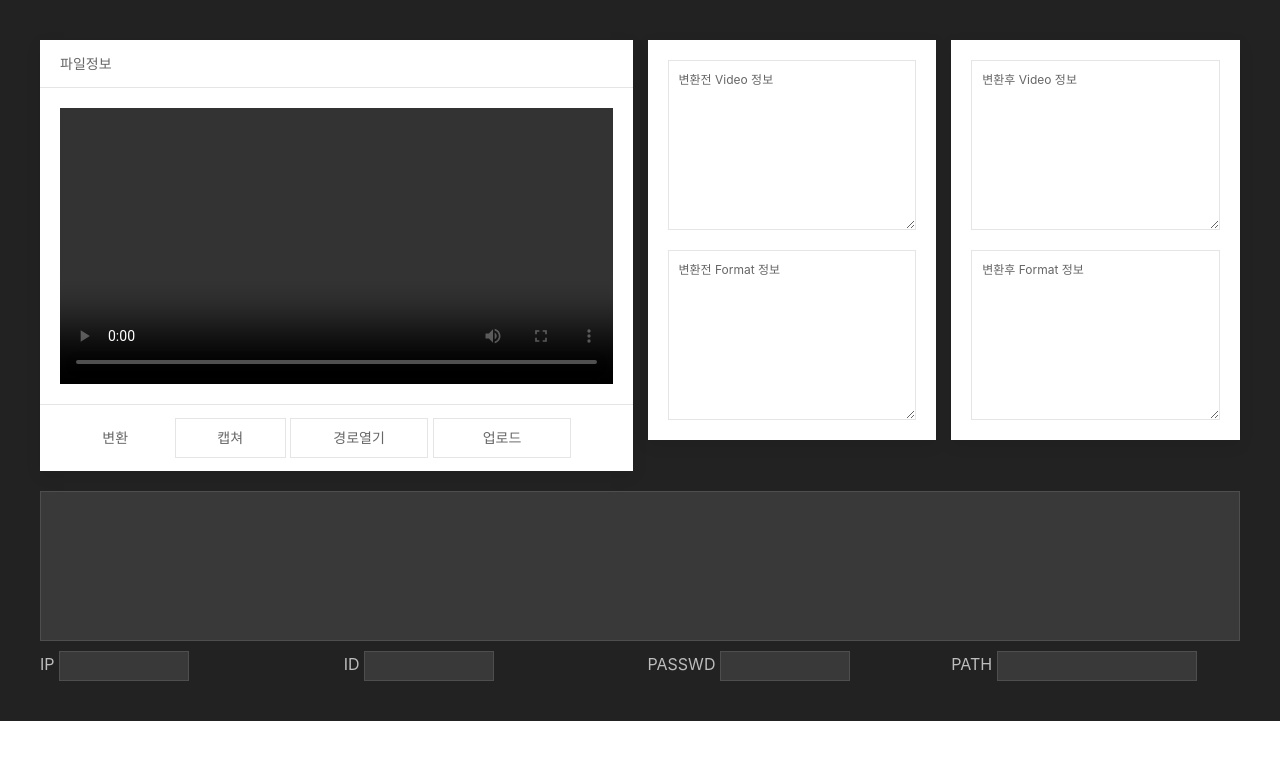
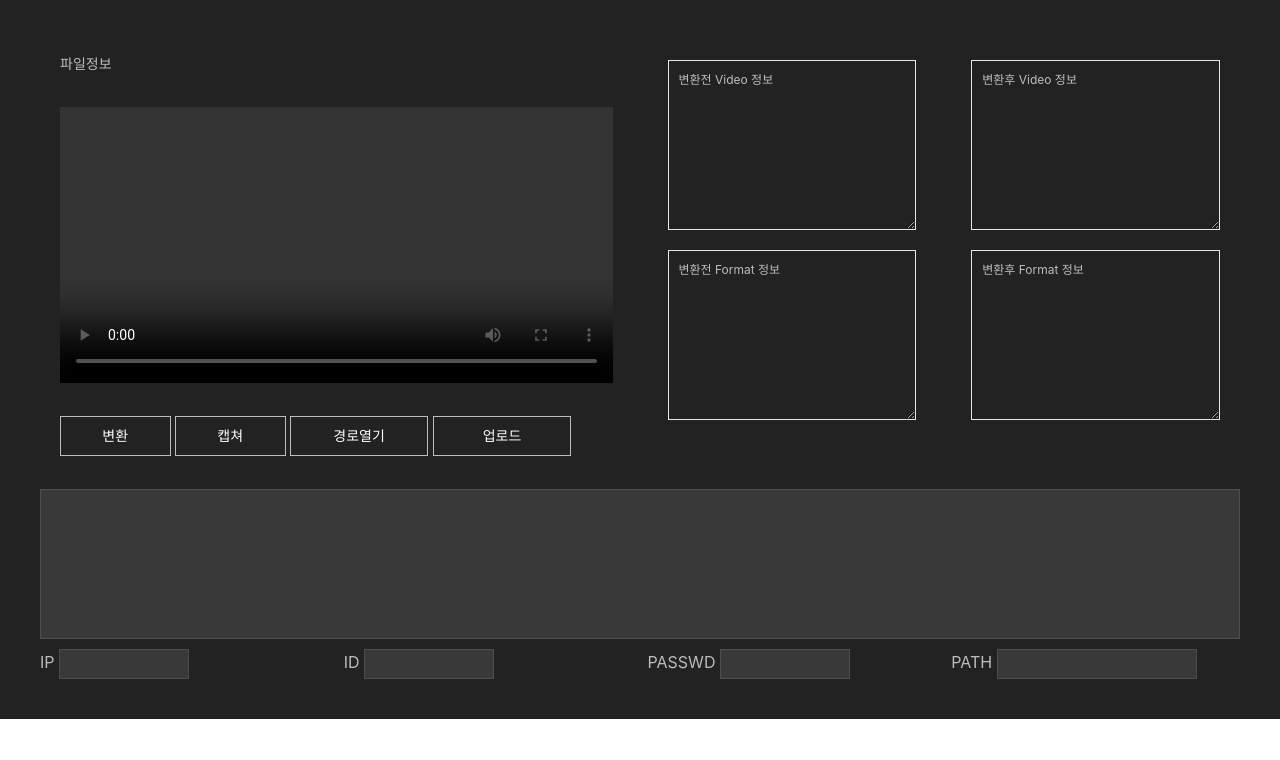
Before and after one commit to ryuken73/electron-mp4-viewer, an Electron app: page index.html in a window 1280 px wide. Drawn offline with Linux system fonts and the light colour scheme; no server answers.

Commit message:
need more change

```diff
--- a/index.html
+++ b/index.html
@@ -13,7 +13,7 @@
         <div class="uk-grid-small" uk-grid>
 
           <div class="uk-width-1-2 uk-child-width-auto">
-            <div class="uk-card uk-card-small uk-card-default">
+            <div class="uk-card uk-card-small">
               <div class="uk-card-header">
                 <p class="uk-text-small" id="title">파일정보</p>
               </div>
@@ -21,22 +21,22 @@
                 <video id="videoPlayer" width="100%" height="100%" controls></video>
               </div>
               <div class="uk-card-footer">
-                <button class="uk-button uk-button-primary uk-width-1-5 uk-animation-scale-up" id="convert">변환</button>
-                <button class="uk-button uk-button-primary uk-width-1-5 uk-animation-scale-up" id="capture" disabled>캡쳐</button>
-                <button class="uk-button uk-button-primary uk-width-1-4 uk-animation-scale-up" id="fileMgr" disabled>경로열기</button>
-                <button class="uk-button uk-button-primary uk-width-1-4 uk-animation-scale-up" id="upload" disabled>업로드</button>
+                <button class="uk-button uk-width-1-5 uk-button-default uk-animation-scale-up" id="convert">변환</button>
+                <button class="uk-button uk-width-1-5 uk-button-default uk-animation-scale-up" id="capture" disabled>캡쳐</button>
+                <button class="uk-button uk-width-1-4 uk-button-default uk-animation-scale-up" id="fileMgr" disabled>경로열기</button>
+                <button class="uk-button uk-width-1-4 uk-button-default uk-animation-scale-up" id="upload" disabled>업로드</button>
               </div>
 
             </div>
           </div>
 
           <div class="uk-width-1-4" id="orig">
-            <div class="uk-card uk-card-small uk-card-default uk-card-body">
-              <div class="uk-panel uk-panel-scrollable uk-background-default" id="beforePanelStream">
+            <div class="uk-card uk-card-small uk-card-body">
+              <div class="uk-panel uk-panel-scrollable" id="beforePanelStream">
                  변환전 Video 정보
               </div>
               <p>
-              <div class="uk-panel uk-panel-scrollable uk-background-default" id="beforePanelFormat">
+              <div class="uk-panel uk-panel-scrollable" id="beforePanelFormat">
                  변환전 Format 정보
               </div>
             </div>
@@ -44,12 +44,12 @@
           </div>
 
           <div class="uk-width-1-4" id="conv">
-            <div class="uk-card uk-card-small uk-card-default uk-card-body">
-              <div class="uk-panel uk-panel-scrollable uk-background-default" id="afterPanelStream">
+            <div class="uk-card uk-card-small uk-card-body">
+              <div class="uk-panel uk-panel-scrollable" id="afterPanelStream">
                 변환후 Video 정보
               </div>
               <p>
-              <div class="uk-panel uk-panel-scrollable uk-background-default" id="afterPanelFormat">
+              <div class="uk-panel uk-panel-scrollable" id="afterPanelFormat">
                 변환후 Format 정보
               </div>
             </div>
```
